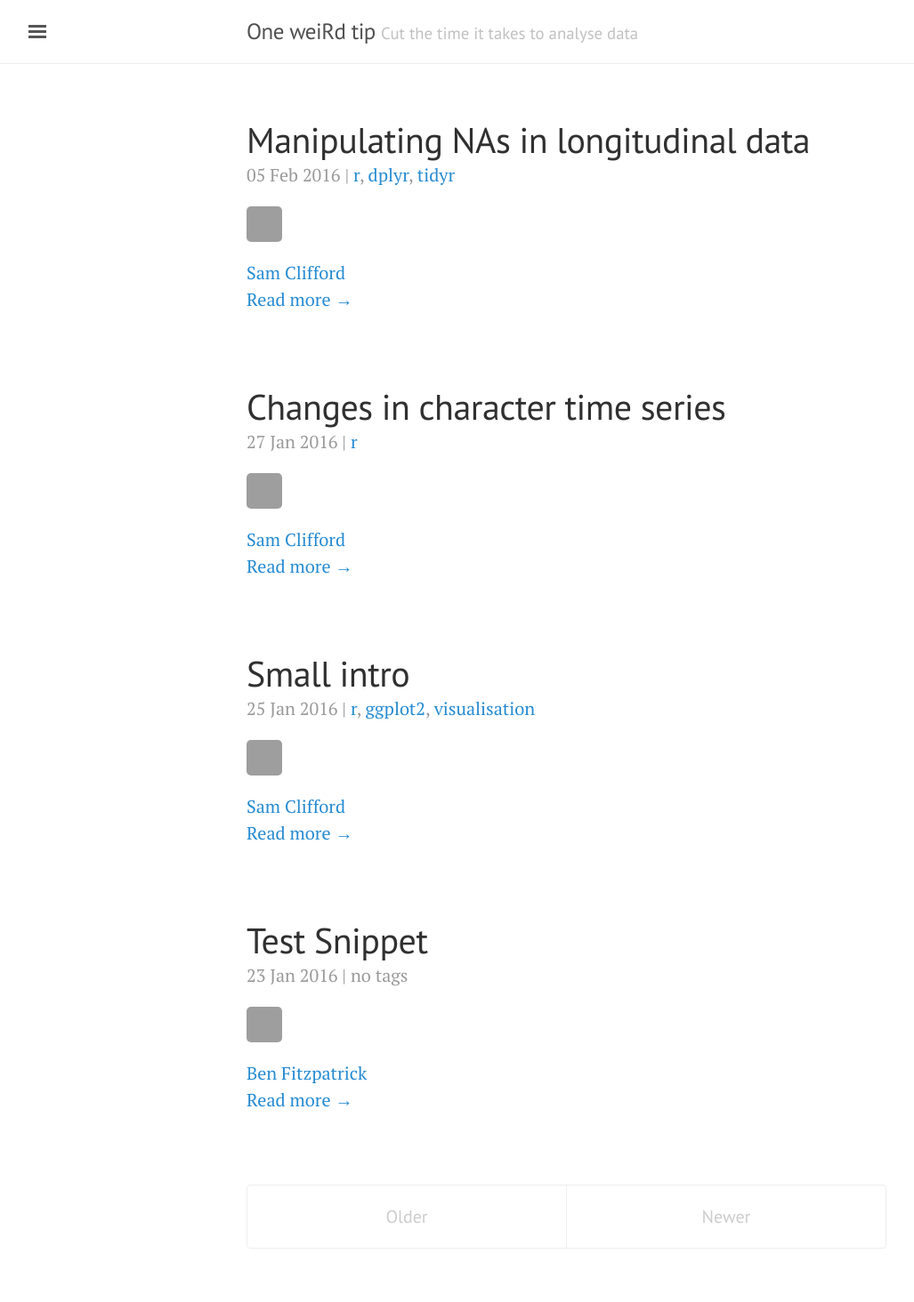
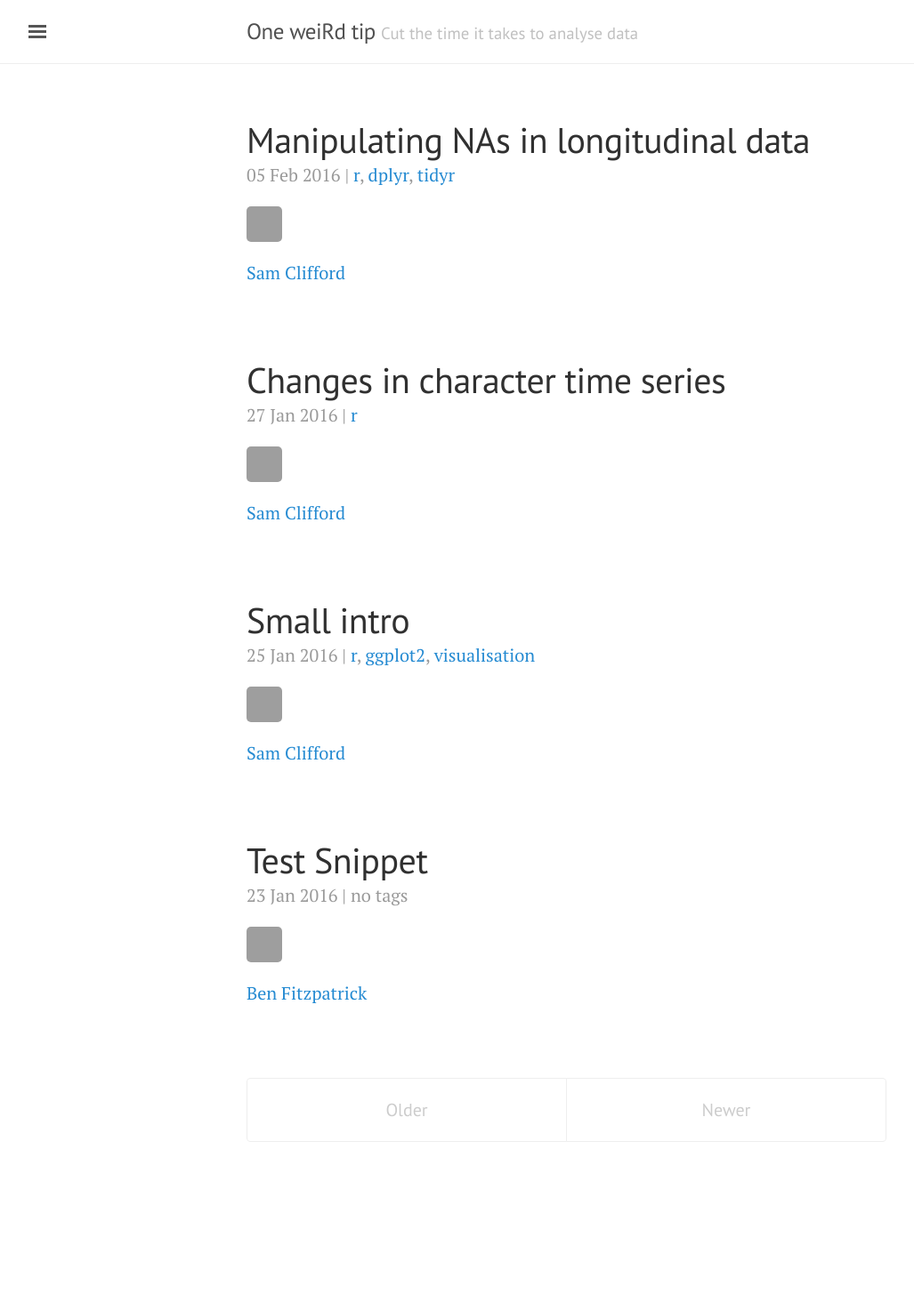
Before and after one commit to bragqut/bragqut.github.io, a Jekyll site: the page built from index.html, in a window 1280 px wide. Shown: the whole page at 89% size, without its empty margins (3-1030 px from the left). Built offline with Jekyll 4.4.1, drawn with Linux system fonts in a browser that asks for light colours; the list of posts is cut into pages by our own code; after the commit the page ends 1344 px from its top, so only the background shows below that; grey boxes are pictures that could not be loaded.

Commit message:
removing from index.html is it meant to be in post.html?

```diff
--- a/index.html
+++ b/index.html
@@ -19,12 +19,8 @@ title: Home
 
 	{% include authorinfo.html %}
 
+	{{ post.coutent }}
 
-	{% if post.content | post_contains_excerpt_tag %}
-
-      <a href="{{ post.url }}">Read more →</a>
-
-    {% endif %}
 
   </div>
   {% endfor %}
```
